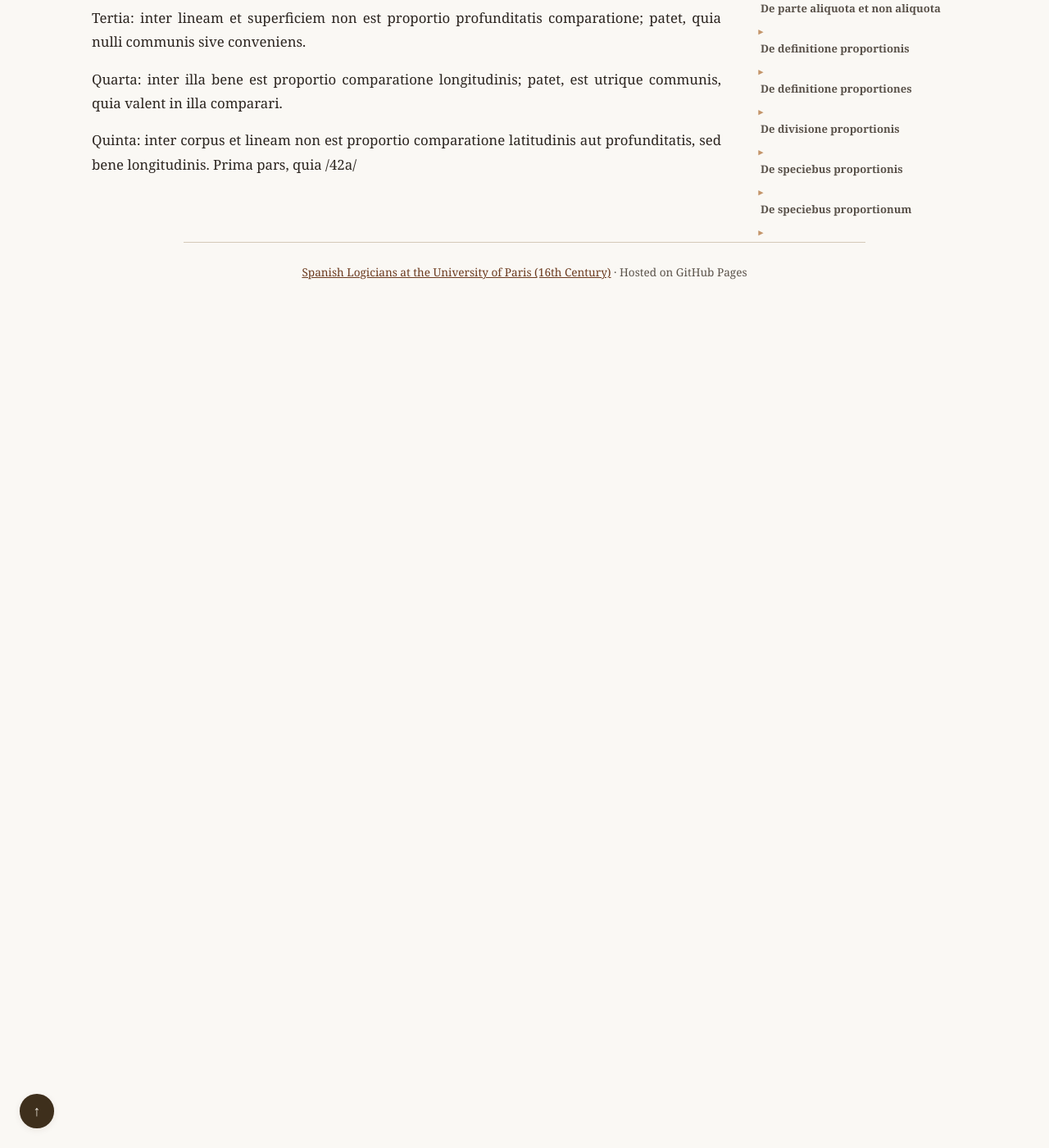
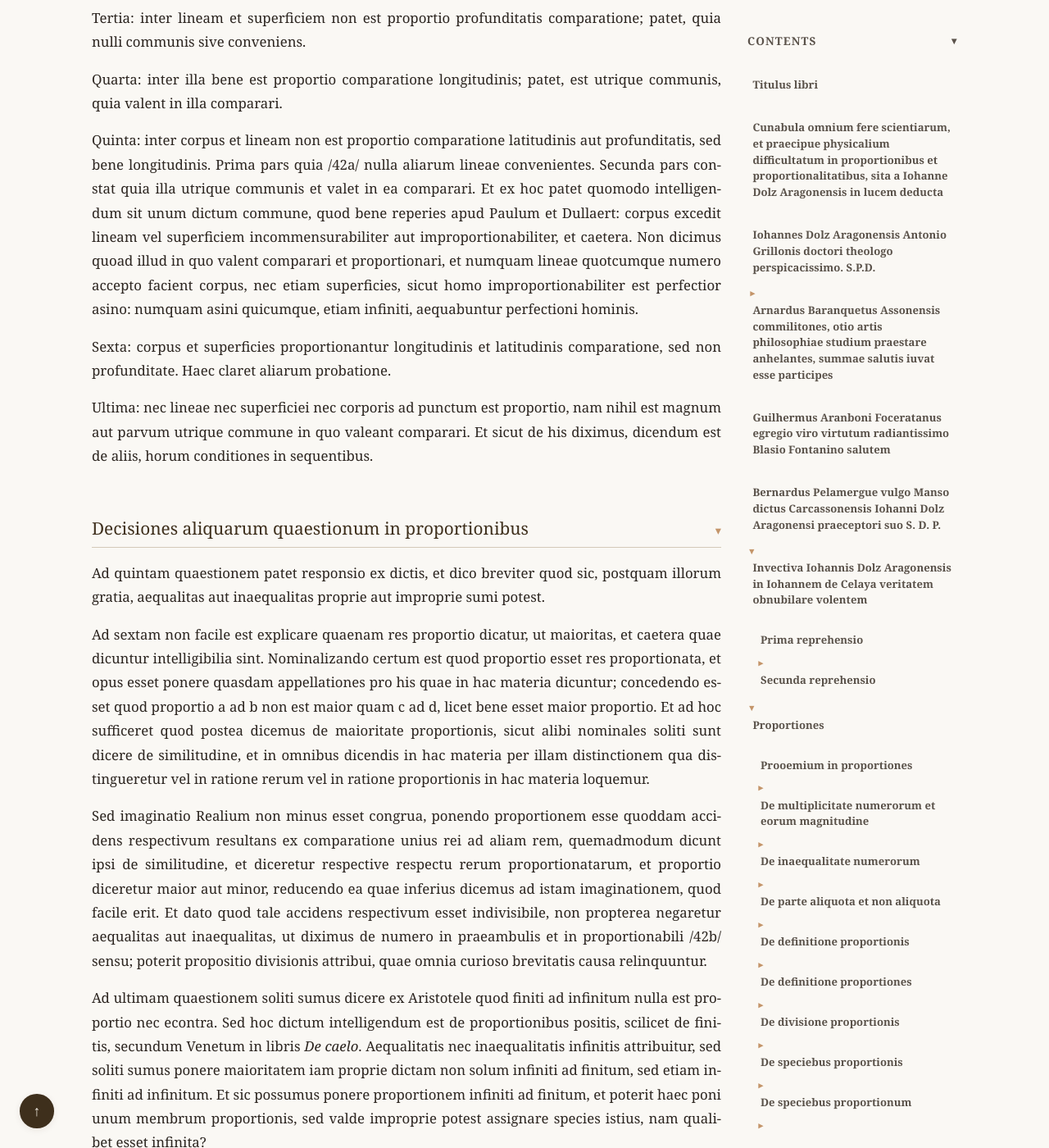
Before and after one commit to JoseBalado/Spanish-Logicians-at-the-University-of-Paris, a Jekyll site: the page built from philosophers/Juan-Dolz-del-Castellar/Cunabula-omnium-fere-scientiarum-1518.md, in a window 1280 px wide and 1400 px high, scrolled down 63981 px. Shown: the whole window at 82% size. Built offline with Jekyll 4.4.1, drawn with Linux system fonts in a browser that asks for light colours; before the commit the page ends 64349 px from its top, so only the background shows below that; some of the changed text lies outside the part shown.

Commit message:
Dolz. Cunabula, page 42.

```diff
--- a/cspell-latin-custom.txt
+++ b/cspell-latin-custom.txt
@@ -1332,6 +1333,7 @@ inclusione
 inclusionem
 inclusiva
 incolorati
+incommensurabiliter
 incommunicabilitas
 incommunicabilitatis
 incommunicabiliter
@@ -1638,6 +1640,7 @@ maioratio
 maioratione
 maiorationem
 maioritas
+maioritate
 maioritatem
 Mair
 manifestativa
--- a/philosophers/Juan-Dolz-del-Castellar/Cunabula-omnium-fere-scientiarum-1518.md
+++ b/philosophers/Juan-Dolz-del-Castellar/Cunabula-omnium-fere-scientiarum-1518.md
@@ -1167,7 +1167,32 @@ Tertia: inter lineam et superficiem non est proportio profunditatis comparatione
 
 Quarta: inter illa bene est proportio comparatione longitudinis; patet, est utrique communis, quia valent in illa comparari.
 
-Quinta: inter corpus et lineam non est proportio comparatione latitudinis aut profunditatis, sed bene longitudinis. Prima pars, quia /42a/
+Quinta: inter corpus et lineam non est proportio comparatione latitudinis aut profunditatis, sed bene longitudinis. Prima pars quia /42a/ nulla aliarum lineae convenientes. Secunda pars constat quia illa utrique communis et valet in ea comparari. Et ex hoc patet quomodo intelligendum sit unum dictum commune, quod bene reperies apud Paulum et Dullaert: corpus excedit lineam vel superficiem incommensurabiliter aut improportionabiliter, et caetera. Non dicimus quoad illud in quo valent comparari et proportionari, et numquam lineae quotcumque numero accepto facient corpus, nec etiam superficies, sicut homo improportionabiliter est perfectior asino: numquam asini quicumque, etiam infiniti, aequabuntur perfectioni hominis.
+
+
+Sexta: corpus et superficies proportionantur longitudinis et latitudinis comparatione, sed non profunditate. Haec claret aliarum probatione.
+
+Ultima: nec lineae nec superficiei nec corporis ad punctum est proportio, nam nihil est magnum aut parvum utrique commune in quo valeant comparari. Et sicut de his diximus, dicendum est de aliis, horum conditiones in sequentibus.
+
+## Decisiones aliquarum quaestionum in proportionibus
+
+Ad quintam quaestionem patet responsio ex dictis, et dico breviter quod sic, postquam illorum gratia, aequalitas aut inaequalitas proprie aut improprie sumi potest.
+
+Ad sextam non facile est explicare quaenam res proportio dicatur, ut maioritas, et caetera quae dicuntur intelligibilia sint. Nominalizando certum est quod proportio esset res proportionata, et opus esset ponere quasdam appellationes pro his quae in hac materia dicuntur; concedendo esset quod proportio a ad b non est maior quam c ad d, licet bene esset maior proportio. Et ad hoc sufficeret quod postea dicemus de maioritate proportionis, sicut alibi nominales soliti sunt dicere de similitudine, et in omnibus dicendis in hac materia per illam distinctionem qua distingueretur vel in ratione rerum vel in ratione proportionis in hac materia loquemur.
+
+Sed imaginatio Realium non minus esset congrua, ponendo proportionem esse quoddam accidens respectivum resultans ex comparatione unius rei ad aliam rem, quemadmodum dicunt ipsi de similitudine, et diceretur respective respectu rerum proportionatarum, et proportio diceretur maior aut minor, reducendo ea quae inferius dicemus ad istam imaginationem, quod facile erit. Et dato quod tale accidens respectivum esset indivisibile, non propterea negaretur aequalitas aut inaequalitas, ut diximus de numero in praeambulis et in proportionabili /42b/ sensu; poterit propositio divisionis attribui, quae omnia curioso brevitatis causa relinquuntur.
+
+Ad ultimam quaestionem soliti sumus dicere ex Aristotele quod finiti ad infinitum nulla est proportio nec econtra. Sed hoc dictum intelligendum est de proportionibus positis, scilicet de finitis, secundum Venetum in libris *De caelo*. Aequalitatis nec inaequalitatis infinitis attribuitur, sed soliti sumus ponere maioritatem iam proprie dictam non solum infiniti ad finitum, sed etiam infiniti ad infinitum. Et sic possumus ponere proportionem infiniti ad finitum, et poterit haec poni unum membrum proportionis, sed valde improprie potest assignare species istius, nam qualibet esset infinita?
+
+Similiter, dato quod sit maioritas improprie dicta inter unum infinitum et aliud infinitum, non videtur quae proportio possit inter ea reperiri. Et sic non oportet quod a qualibet maioritate abstrahatur proportio, nisi velles mathematicos exire et satis extranee loqui.
+
+Et si petas utrum infinitum habeat partem aliquotam, dico secundum Paulum Venetum in libris *De caelo* non habet, quia ad partem aliquotam opus est quod habeat proportionem superparticularem ad totum aut subsuperparticularem ad totum. Sed in hoc videtur Paulus deviare, immo dicit solum de superparticulari. Sed notum medietatem esse partem aliquotam totius, et tamen non habet superparticularem ad totum, sed subduplam, nec totum ad eam. Item patet de 3 et aliis, et sic videtur in hoc errare, nisi sit error impressoris, vel aliter capiat superparticularem quam nunc accipimus.
+
+Ideo dico: si ad partem aliquotam requiritur quod aliquoties finite reddat totum, vel habeat aliquam proportionem praedictarum ad totum, non esset pars aliquota infiniti, sed bene non aliquota, opposito modo describendo.
+
+Possumus tamen latius uti termino, puta quod aliquotiens reddat finite sive infinite, et tunc dico quod quaelibet pars finita infiniti est aliquota eius, quia quaelibet infinities sumpta reddit totum. Et sic concedendum est quod quaelibet finita cuiuslibet infinitae est aliquota.
+
+De parte infinita videtur distinguendum: aliqua videtur aliquota, ut patet: capta uno pedaliter lato infinito versus orientem, capiatur medietas eius ad imaginationem secundum latitudinem; illa est aliquota, bis sumpta reddit totum. Et sic patet quod alicuius infiniti, aliqua pars finite /43a/ sumpta, reddit totum.
 
 
 <!--
```
Also changed, not shown: other parts of cspell-latin-custom.txt (+2 -0 lines).
